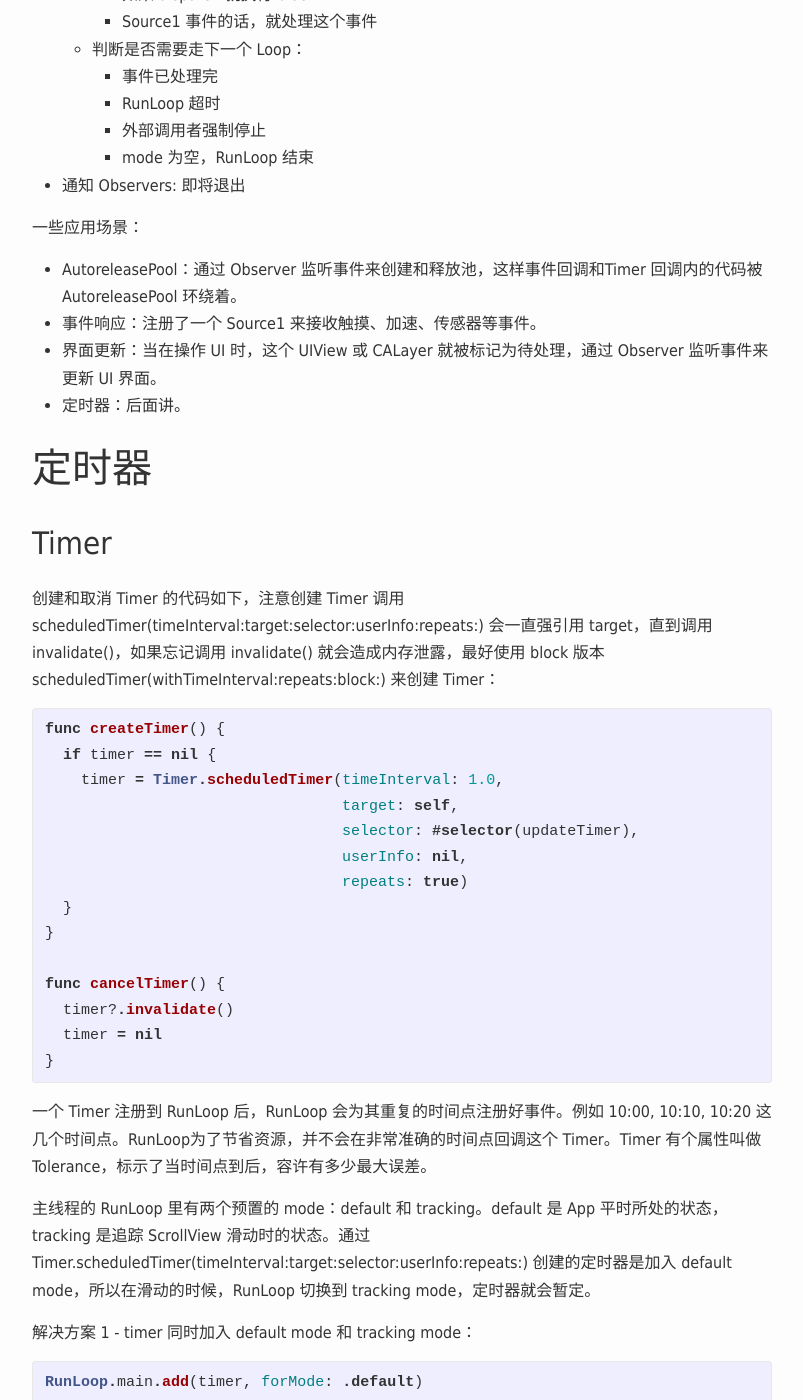
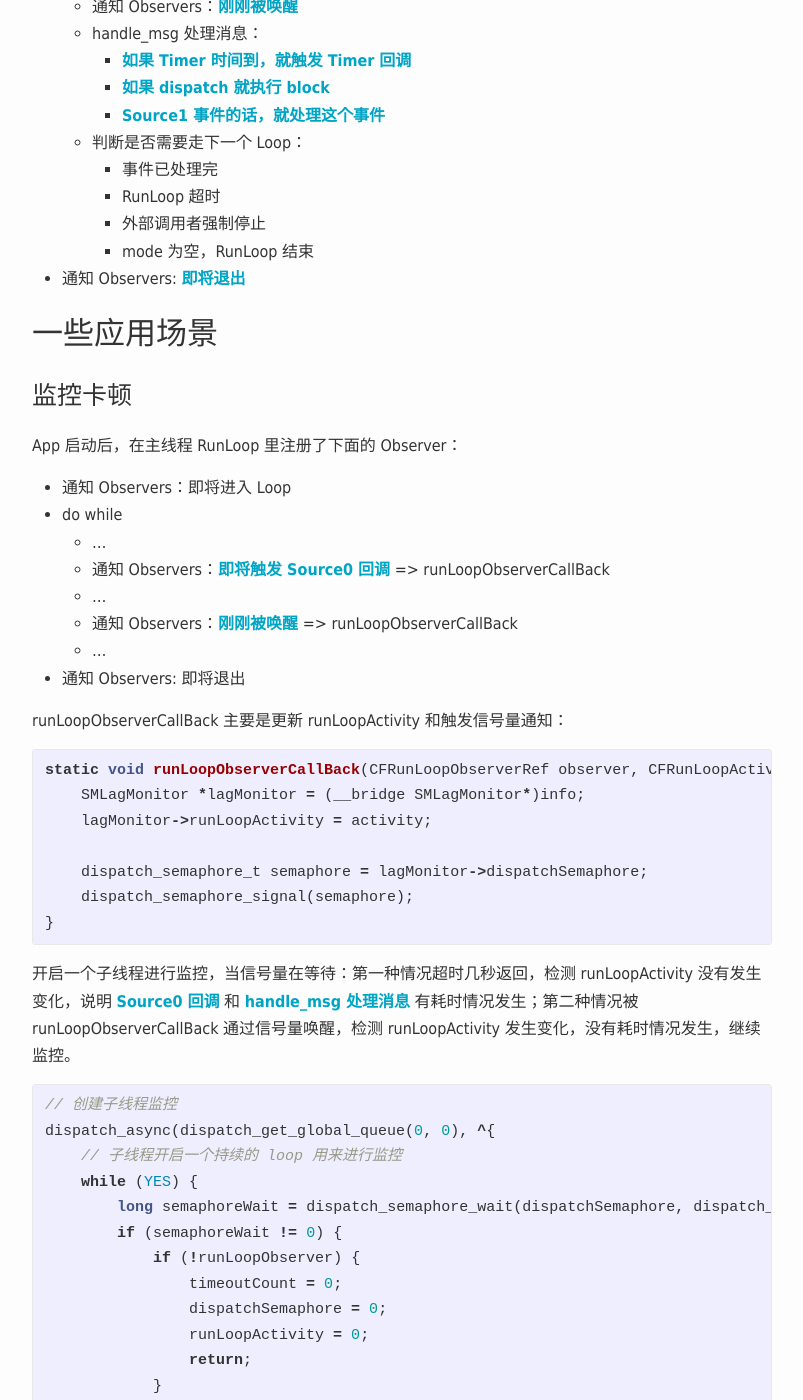
Before and after one commit to danjiang/mango, a Jekyll site: the page built from _posts/2020-06-13-ios-basic-runloop-timer.md, in a window 1280 px wide and 1400 px high, scrolled down 1575 px. Shown: the whole window, without its empty margins (238-1041 px from the left). Built offline with Jekyll 4.4.1, drawn with Linux system fonts in a browser that asks for light colours; some of the changed text lies outside the part shown.

Commit message:
update posts

```diff
--- a/_posts/2020-06-13-ios-basic-runloop-timer.md
+++ b/_posts/2020-06-13-ios-basic-runloop-timer.md
@@ -24,36 +26,108 @@ RunLoop 的知识点非常的多，详细解读请看下面这篇文章，这里
 
 每次调用 RunLoop 的主函数时，只能指定其中一个 Mode。如果需要切换 Mode，只能退出 Loop，再重新指定一个 Mode 进入。这样做主要是为了分隔开不同组的 Source、Timer 和 Observer，让其互不影响。
 
-整个 RunLoop 的过程：
-* 通知 Observers：即将进入 Loop
+### 整个 RunLoop 的过程
+
+* 通知 Observers：**即将进入 Loop**
 * do while
-	* 通知 Observers：即将触发 Timer 回调
-	* 通知 Observers：即将触发 Source0 回调
-	* 触发 Source0 回调
+	* 通知 Observers：**即将触发 Timer 回调**
+	* 通知 Observers：**即将触发 Source0 回调**
+	* **触发 Source0 回调**
 	* 如果有 Source1 是 ready 状态的话，就会跳转到 handle_msg 去处理消息
-	* 通知 Observers：即将进入休眠
+	* 通知 Observers：**即将进入休眠**
 	* 等待 mach_port 的消息，且进入休眠，唤醒方式：
 		* 基于 port 的 Source 事件
 		* Timer 时间到
 		* RunLoop 超时
 		* 被调用者唤醒
-	* 通知 Observers：刚刚被唤醒
+	* 通知 Observers：**刚刚被唤醒**
 	* handle_msg 处理消息：
-		* 如果 Timer 时间到，就触发 Timer 回调
-		* 如果 dispatch 就执行 block
-		* Source1 事件的话，就处理这个事件
+		* **如果 Timer 时间到，就触发 Timer 回调**
+		* **如果 dispatch 就执行 block**
+		* **Source1 事件的话，就处理这个事件**
 	* 判断是否需要走下一个 Loop：
 		* 事件已处理完
 		* RunLoop 超时
 		* 外部调用者强制停止
 		* mode 为空，RunLoop 结束
+* 通知 Observers: **即将退出**
+
+### 一些应用场景
+
+#### 监控卡顿
+
+App 启动后，在主线程 RunLoop 里注册了下面的 Observer：
+
+* 通知 Observers：即将进入 Loop
+* do while
+	* ...
+	* 通知 Observers：**即将触发 Source0 回调** => runLoopObserverCallBack
+	* ...
+	* 通知 Observers：**刚刚被唤醒** => runLoopObserverCallBack
+	* ...
 * 通知 Observers: 即将退出
 
-一些应用场景：
-* AutoreleasePool：通过 Observer 监听事件来创建和释放池，这样事件回调和Timer 回调内的代码被 AutoreleasePool 环绕着。
-* 事件响应：注册了一个 Source1 来接收触摸、加速、传感器等事件。
-* 界面更新：当在操作 UI 时，这个 UIView 或 CALayer 就被标记为待处理，通过 Observer 监听事件来更新 UI 界面。
-* 定时器：后面讲。
+runLoopObserverCallBack 主要是更新 runLoopActivity 和触发信号量通知：
+
+{% highlight objc %}
+static void runLoopObserverCallBack(CFRunLoopObserverRef observer, CFRunLoopActivity activity, void *info){
+    SMLagMonitor *lagMonitor = (__bridge SMLagMonitor*)info;
+    lagMonitor->runLoopActivity = activity;
+
+    dispatch_semaphore_t semaphore = lagMonitor->dispatchSemaphore;
+    dispatch_semaphore_signal(semaphore);
+}
+{% endhighlight %}
+
+开启一个子线程进行监控，当信号量在等待：第一种情况超时几秒返回，检测 runLoopActivity 没有发生变化，说明 **Source0 回调** 和 **handle_msg 处理消息** 有耗时情况发生；第二种情况被 runLoopObserverCallBack 通过信号量唤醒，检测 runLoopActivity 发生变化，没有耗时情况发生，继续监控。
+
+{% highlight objc %}
+// 创建子线程监控
+dispatch_async(dispatch_get_global_queue(0, 0), ^{
+    // 子线程开启一个持续的 loop 用来进行监控
+    while (YES) {
+        long semaphoreWait = dispatch_semaphore_wait(dispatchSemaphore, dispatch_time(DISPATCH_TIME_NOW, 3 * NSEC_PER_SEC));
+        if (semaphoreWait != 0) {
+            if (!runLoopObserver) {
+                timeoutCount = 0;
+                dispatchSemaphore = 0;
+                runLoopActivity = 0;
+                return;
+            }
+            // BeforeSources 和 AfterWaiting 这两个状态能够检测到是否卡顿
+            if (runLoopActivity == kCFRunLoopBeforeSources || runLoopActivity == kCFRunLoopAfterWaiting) {
+                // 将堆栈信息上报服务器的代码放到这里
+            } // end activity
+        }// end semaphore wait
+        timeoutCount = 0;
+    }// end while
+});
+{% endhighlight %}
+
+参考 [如何利用 RunLoop 原理去监控卡顿？](https://time.geekbang.org/column/article/89494) 和 <em class="fab fa-github"></em> [SMLagMonitor.m](https://github.com/ming1016/DecoupleDemo/blob/master/DecoupleDemo/SMLagMonitor.m)
+
+#### AutoreleasePool
+
+App 启动后，苹果在主线程 RunLoop 里注册了下面的 Observer：
+
+* 通知 Observers：**即将进入 Loop** => 调用 _objc_autoreleasePoolPush() 创建自动释放池
+* do while
+	* ...
+	* 通知 Observers：**即将进入休眠** => 调用_objc_autoreleasePoolPop() 和 _objc_autoreleasePoolPush() 释放旧的池并创建新池
+	* ...
+* 通知 Observers: **即将退出** => 调用 _objc_autoreleasePoolPop() 来释放自动释放池
+
+#### 事件响应
+
+苹果注册了一个 **Source1** 来接收触摸、加速、传感器等系统事件，随后苹果注册的那个 Source1 就会触发回调，并调用 _UIApplicationHandleEventQueue() 进行应用内部的分发。
+
+#### 手势识别
+
+当上面的 _UIApplicationHandleEventQueue() 识别了一个手势时，其首先会调用 Cancel 将当前的 touchesBegin/Move/End 系列回调打断，随后系统将对应的 UIGestureRecognizer 标记为待处理，苹果注册了一个 Observer 监测 **即将进入休眠**，其回调函数会获取所有刚被标记为待处理的 UIGestureRecognizer，并执行UIGestureRecognizer 的回调，当有 UIGestureRecognizer 的状态变化时，这个回调都会进行相应处理。
+
+#### 界面更新
+
+当在操作 UI 时，这个 UIView 或 CALayer 就被标记为待处理，并被提交到一个全局的容器去，苹果注册了一个 Observer 监测 **即将进入休眠** 和 **即将退出**，回调去执行一个很长的函数，这个函数里会遍历所有待处理的 UIView 或 CALayer 以执行实际的绘制和调整，并更新 UI 界面。
 
 ## 定时器
 
```
Also changed, not shown: other parts of _posts/2020-06-13-ios-basic-runloop-timer.md (+2 -0 lines), _posts/2016-11-18-swift-error-handling.md (+4 -0 lines).
